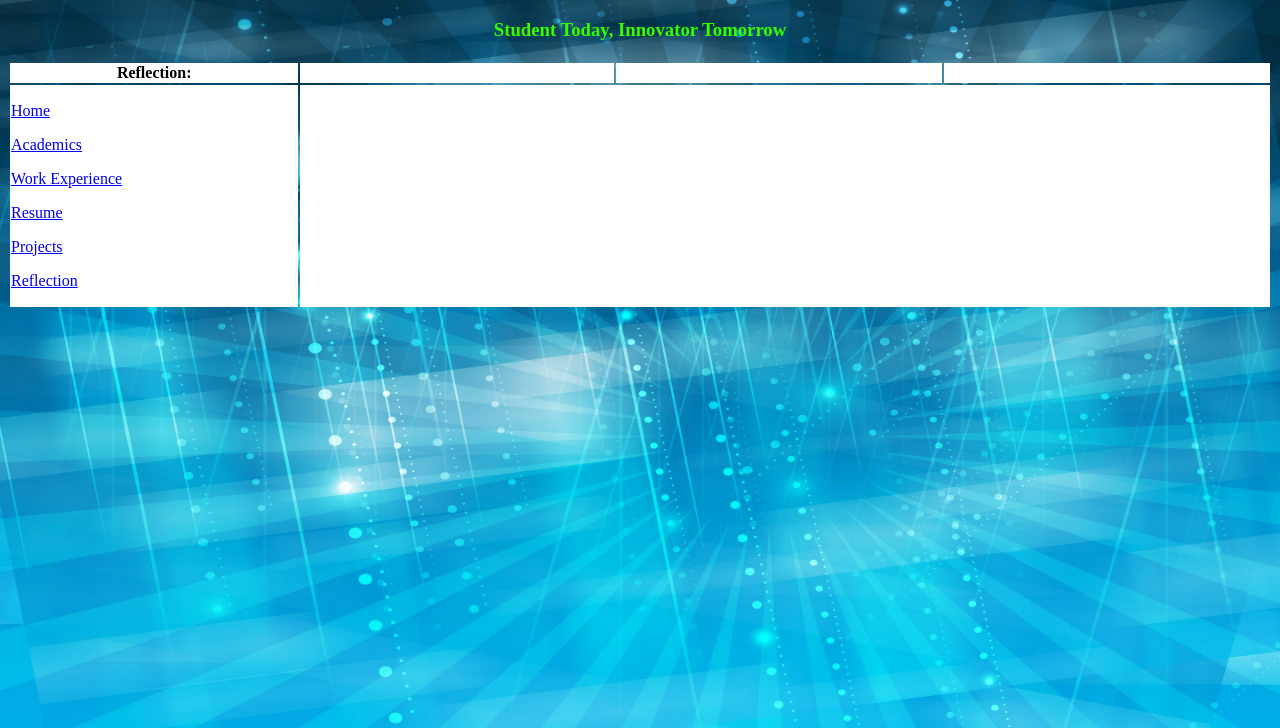
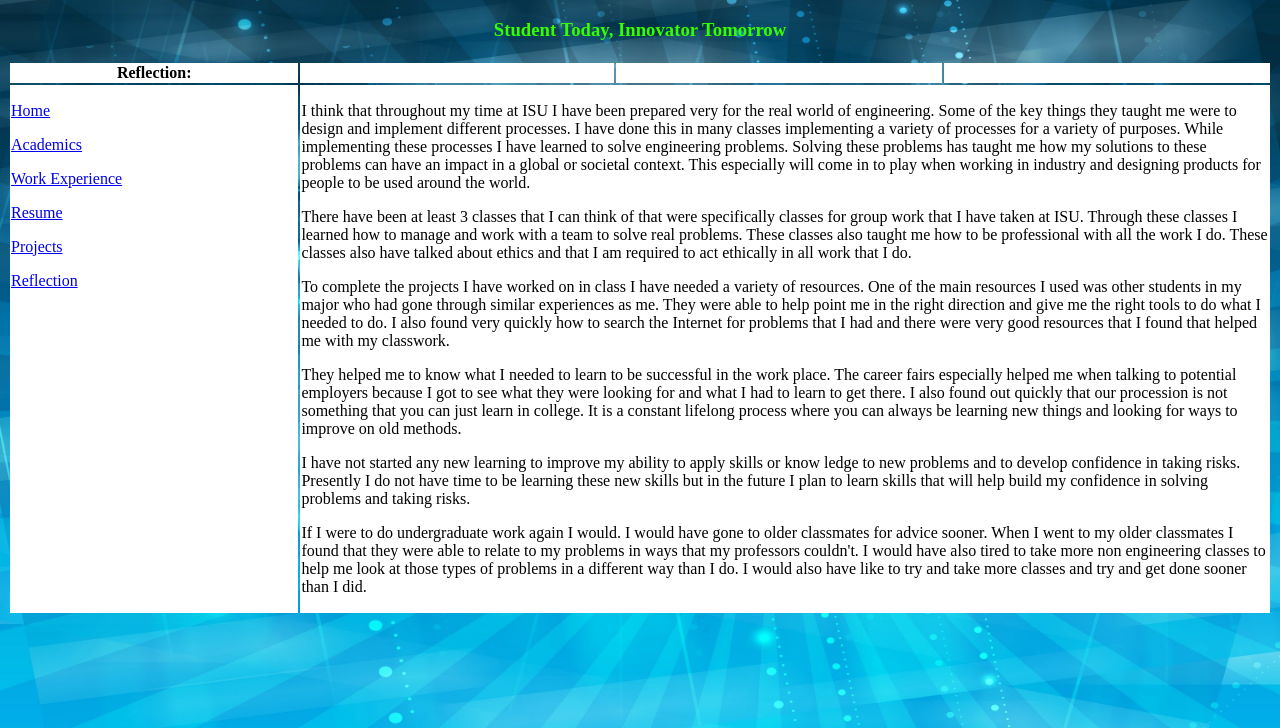
Before and after one commit to chanman547/chanman547.github.io, a plain HTML site: page reflection.html in a window 1280 px wide. Shown: the part 72-800 px from the top of the page. Drawn offline with Linux system fonts and the light colour scheme.

Commit message:
added general reflection

```diff
--- a/reflection.html
+++ b/reflection.html
@@ -21,7 +21,7 @@ body {
 </head>
 
 <body>
-  <table width="100%" border="0">
+  <table width="100%" border="0" align= center>
     <tr>
       <th colspan="4"><h1 class="test">Chandler Heisler</h1>
       <h3 class="test">Student Today, Innovator Tomorrow</h3></th>
@@ -39,7 +39,14 @@ body {
       <p><a href="Resume.pdf">Resume</a></p>
       <p><a href="projects.html">Projects</a></p>
       <p><a href="reflection.html">Reflection</a></p></td>
-      <td colspan="3" bgcolor="#FFFFFF"><p>&nbsp;</p></td>
+       <td colspan="3" bgcolor="#FFFFFF"><p>
+	   I think that throughout my time at ISU I have been prepared very for the real world of engineering. Some of the key things they taught me were to design and implement different processes. I have done this in many classes implementing a variety of processes for a variety of purposes.  While implementing these processes I have learned to solve engineering problems.  Solving these problems has taught me how my solutions to these problems can have an impact in a global or societal context.  This especially will come in to play when working in industry and designing products for people to be used around the world.</p>
+	  <p> There have been at least 3 classes that I can think of that were specifically classes for group work that I have taken at ISU.  Through these classes I learned how to manage and work with a team to solve real problems.  These classes also taught me how to be professional with all the work I do.  These classes also have talked about ethics and that I am required to act ethically in all work that I do.</p>
+	  <p> To complete the projects I have worked on in class I have needed a variety of resources. One of the main resources I used was other students in my major who had gone through similar experiences as me.  They were able to help point me in the right direction and give me the right tools to do what I needed to do.  I also found very quickly how to search the Internet for problems that I had and there were very good resources that I found that helped me with my classwork.</p>
+	<p>They helped me to know what I needed to learn to be successful in the work place.  The career fairs especially helped me when talking to potential employers because I got to see what they were looking for and what I had to learn to get there.  I also found out quickly that our procession is not something that you can just learn in college.  It is a constant lifelong process where you can always be learning new things and looking for ways to improve on old methods.</p>
+	<p>I have not started any new learning to improve my ability to apply skills or know	ledge to new problems and to develop confidence in taking risks.  Presently I do not have time to be learning these new skills but in the future I plan to learn skills that will help build my confidence in solving problems and taking risks.</p>
+	<p>If I were to do undergraduate work again I would.  I would have gone to older classmates for advice sooner.  When I went to my older classmates I found that they were able to relate to my problems in ways that my professors couldn't.  I would have also tired to take more non engineering classes to help me look at those types of problems in a different way than I do.  I would also have like to try and take more classes and try and get done sooner than I did.
+</p></td>
     </tr>
   </table>
   &nbsp;
```
